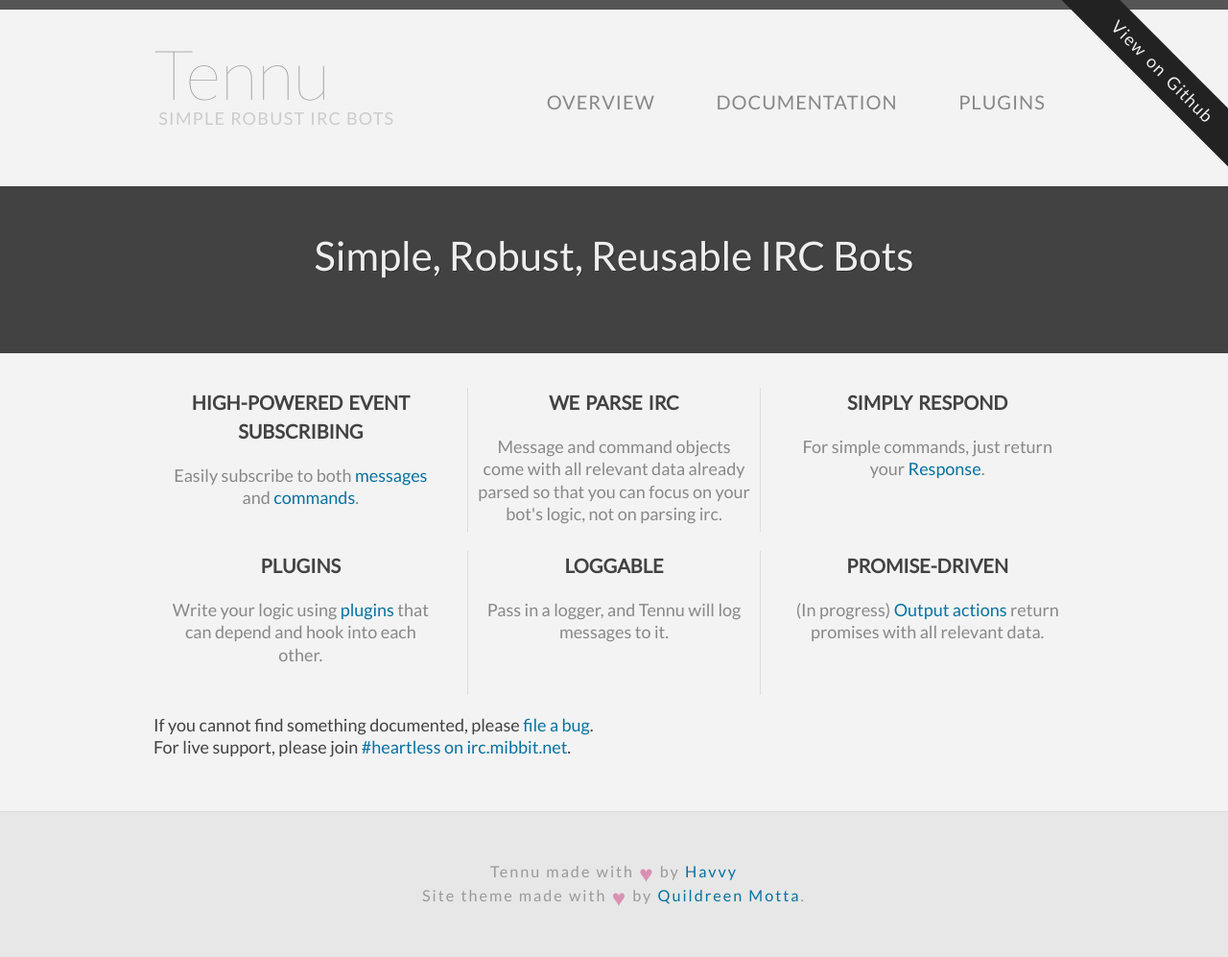
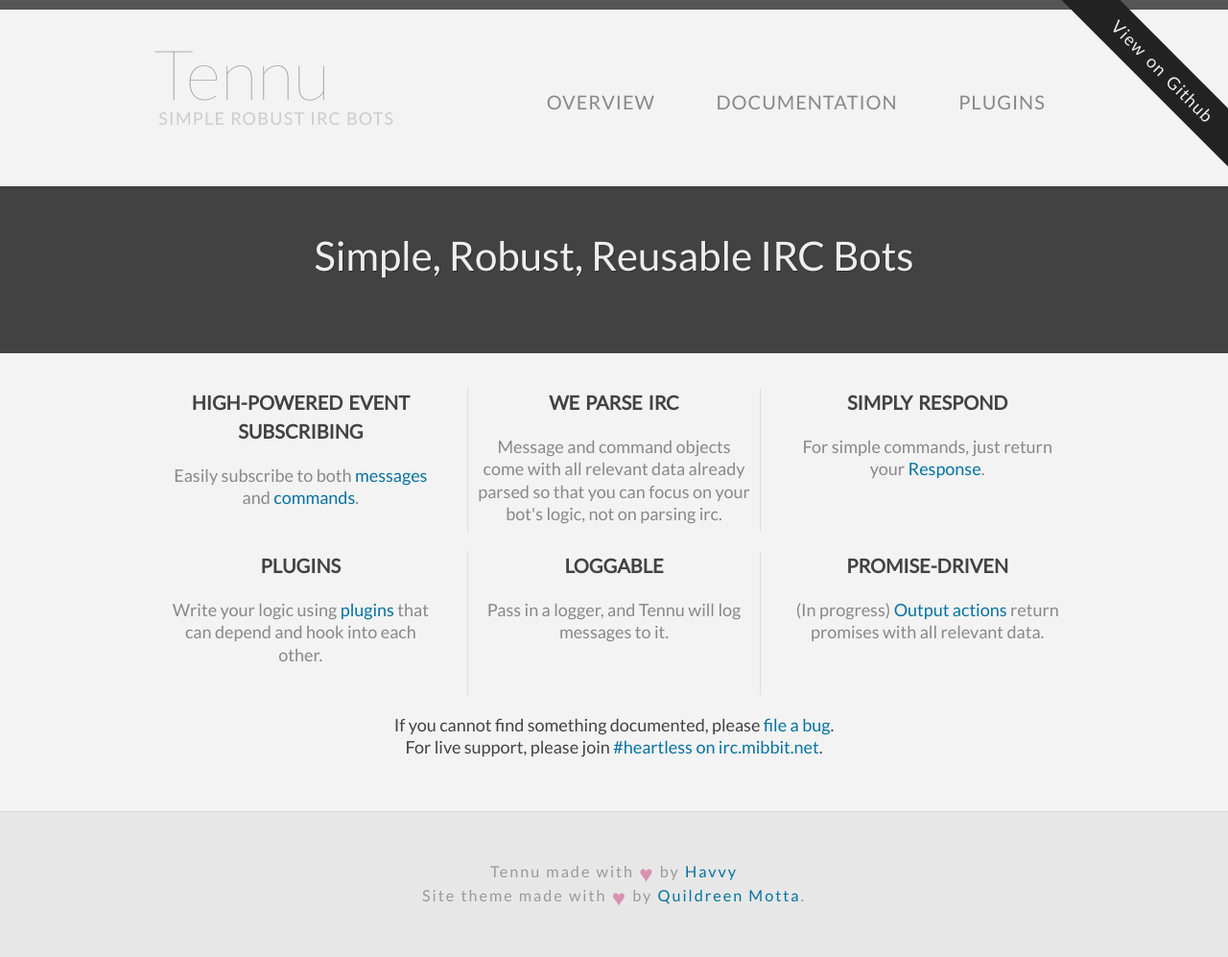
Before and after one commit to Tennu/tennu.github.io, a Jekyll site: the page built from index.html, in a window 1280 px wide. Shown: the whole page at 96% size. Built offline with Jekyll 4.4.1, drawn with Linux system fonts in a browser that asks for light colours; some web fonts are replaced.

Commit message:
Center those paragraphs.

```diff
--- a/index.html
+++ b/index.html
@@ -53,6 +53,6 @@
     </div>
   </div>
 
-  <p>If you cannot find something documented, please <a href="https://github.com/tennu/tennu.github.io">file a bug</a>.</p>
-  <p>For live support, please join <a href="irc://irc.mibbit.net/heartless">#heartless on irc.mibbit.net</a>.</p>
+  <p style="text-align: center;">If you cannot find something documented, please <a href="https://github.com/tennu/tennu.github.io">file a bug</a>.</p>
+  <p style="text-align: center;">For live support, please join <a href="irc://irc.mibbit.net/heartless">#heartless on irc.mibbit.net</a>.</p>
 </div>
```
